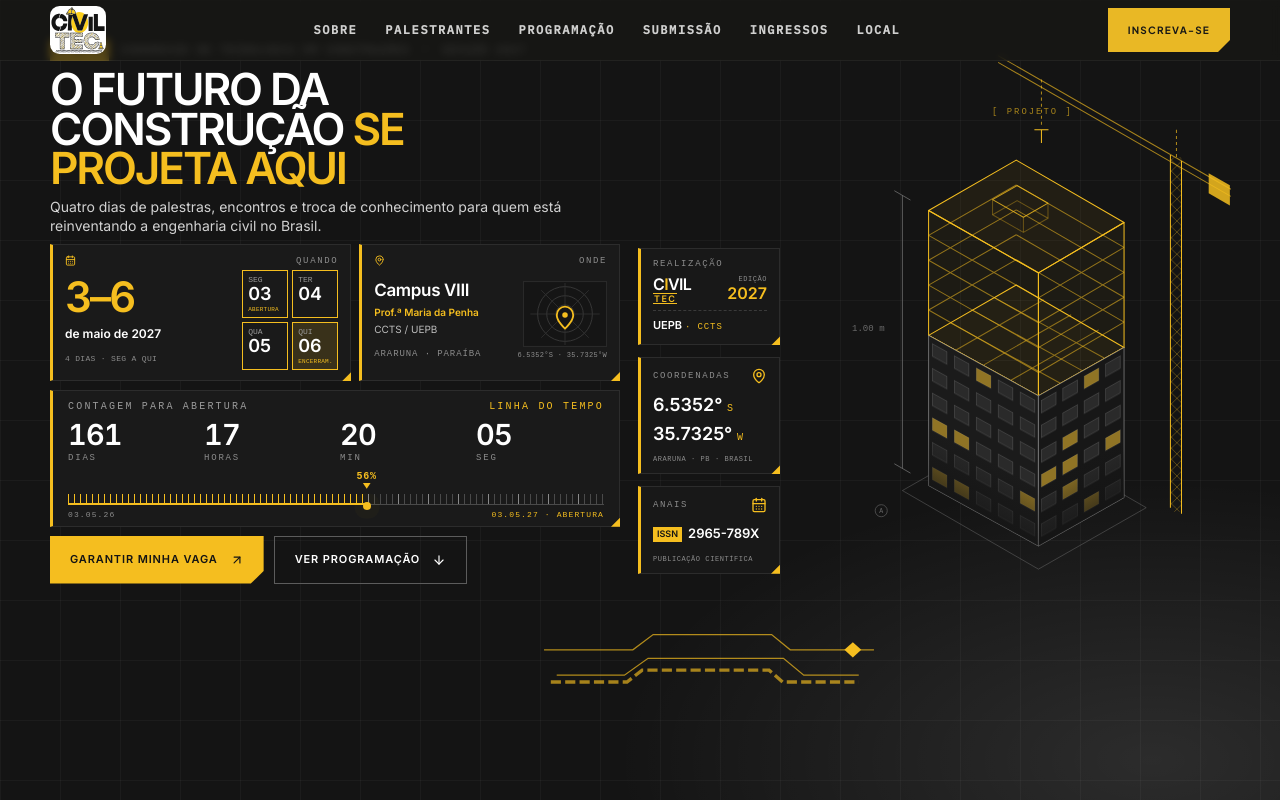
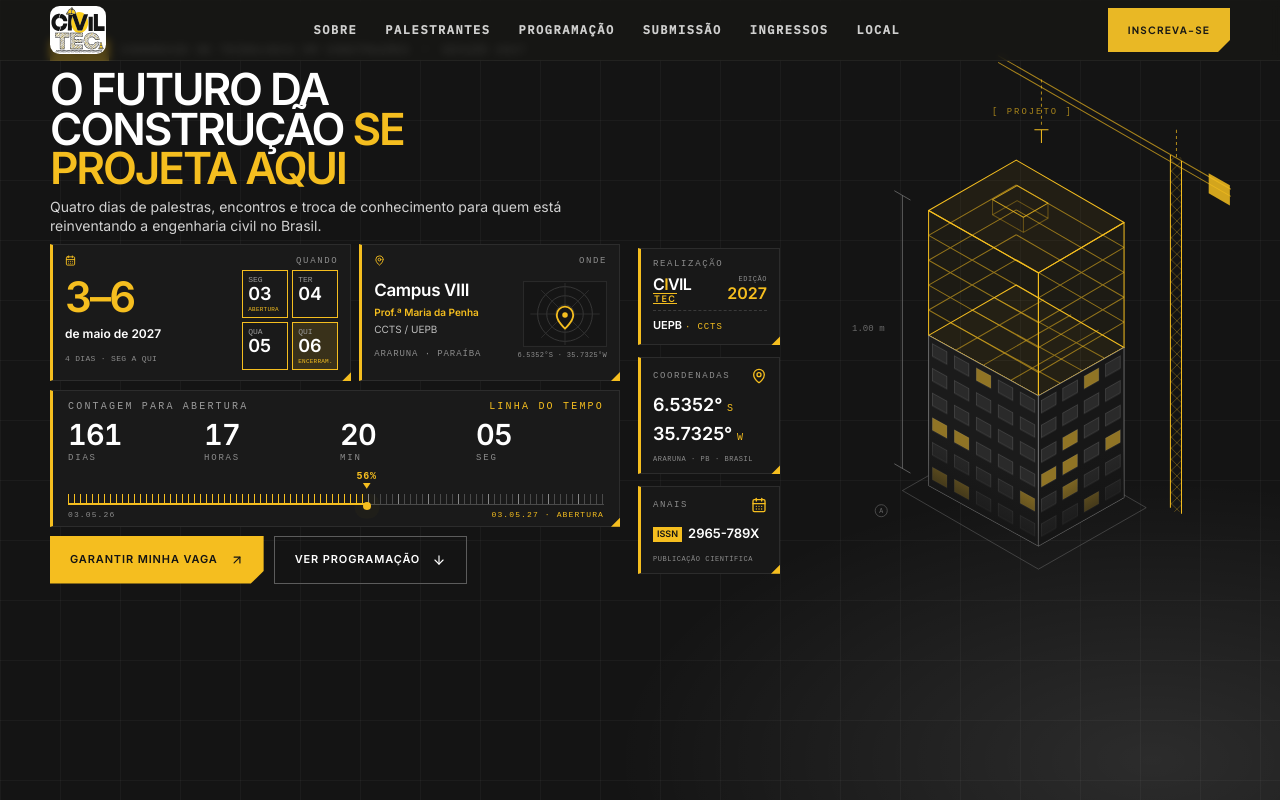
Before and after one commit to Dkalones/civil-tec, a React (Vite) app: page / in a window 1280 px wide. Shown: the top 800 px of the page. Built offline with nearby package versions, Linux system fonts and the light colour scheme.

Commit message:
Remove decorative line below hero information cards

```diff
--- a/src/components/site/Hero.jsx
+++ b/src/components/site/Hero.jsx
@@ -175,11 +175,6 @@ export default function Hero() {
         <div className="ct-hero-art">
           <BuildingBlueprint />
           <SideDetails />
-          <svg className="ct-bottom-ornament" viewBox="0 0 390 90" fill="none" aria-hidden="true">
-            <path d="M0 40h105l24-18h140l22 18h99M15 70h80l28-20h160l24 20h65" stroke="#F5BE1F" strokeWidth="1.5" opacity=".7" />
-            <path d="M8 78h90l18-14h150l16 14h90" stroke="#F5BE1F" strokeWidth="4" strokeDasharray="12 5" opacity=".65" />
-            <path d="m365 31 10 9-10 9-10-9 10-9Z" fill="#F5BE1F" />
-          </svg>
         </div>
       </div>
     </section>
```
